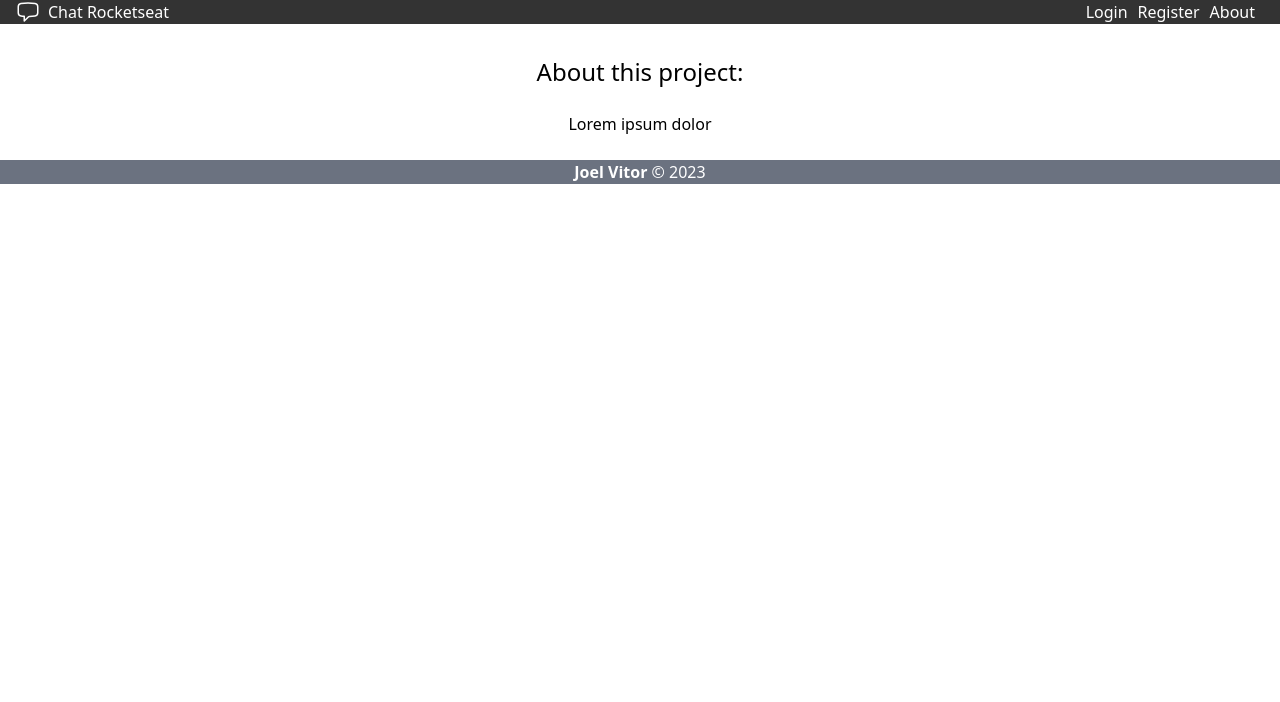
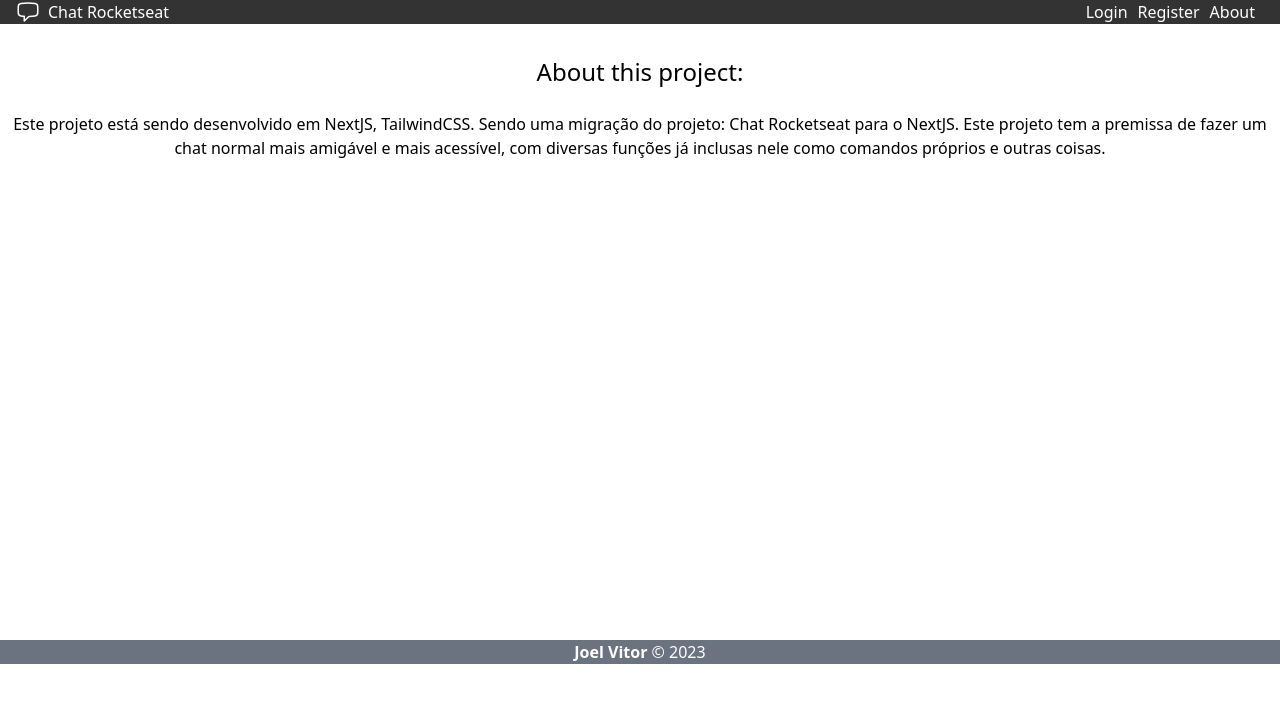
Before and after one commit to joelvitorniino/chatbot-rocketseat-nextjs, a Next.js app: page /about in a window 1280 px wide. Shown: the top 702 px of the page. Built offline with nearby package versions, Linux system fonts and the light colour scheme.

Commit message:
Insert info in about page

```diff
--- a/pages/about.tsx
+++ b/pages/about.tsx
@@ -1,4 +1,6 @@
 import Head from "next/head";
+import Image from "next/image";
+import Link from "next/link";
 
 export default function About() {
     return (
@@ -9,7 +11,28 @@ export default function About() {
 
         <div className="items-center">
             <h1 className="text-2xl mb-4 text-center">About this project:</h1>
-            <p className="mb-6 ml-0 mr-auto mt-6 text-center">Lorem ipsum dolor</p>
+            <p className="mb-6 ml-0 mr-auto mt-6 text-center">
+                Este projeto está sendo desenvolvido em NextJS, TailwindCSS. Sendo uma migração do projeto: <Link href="https://github.com/joelvitorniino/chatbot-rocketseat">Chat Rocketseat</Link> para o NextJS. Este projeto tem a premissa de fazer um chat normal mais amigável e mais acessível, com diversas funções já inclusas nele como comandos próprios e outras coisas.
+            </p>
+            <br />
+            <br />
+            <br />
+            <br />
+            <br />
+            <br />
+            <br />
+            <br />
+            <br />
+            <br />
+            <br />
+            <br />
+            <br />
+            <br />
+            <br />
+            <br />
+            <br />
+            <br />
+            <br />
         </div>
         </>
     )
--- a/pages/components/Layout.tsx
+++ b/pages/components/Layout.tsx
@@ -6,7 +6,7 @@ export default function Layout({ children }: React.PropsWithChildren) {
     return (
         <>
             <Navbar />
-            <main className="main-container">{ children }</main>
+                <main className="main-container">{ children }</main>
             <Footer />
         </>
     )
```
